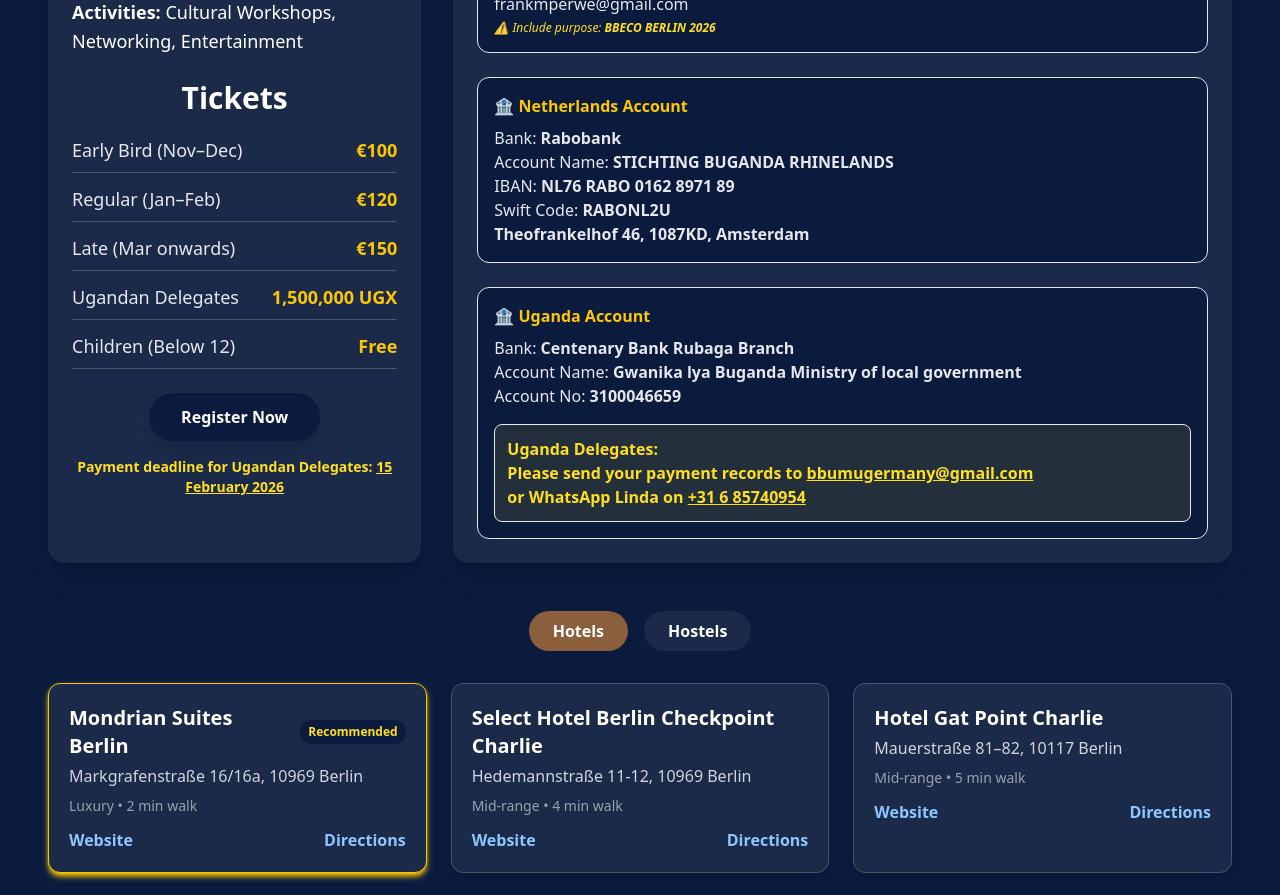
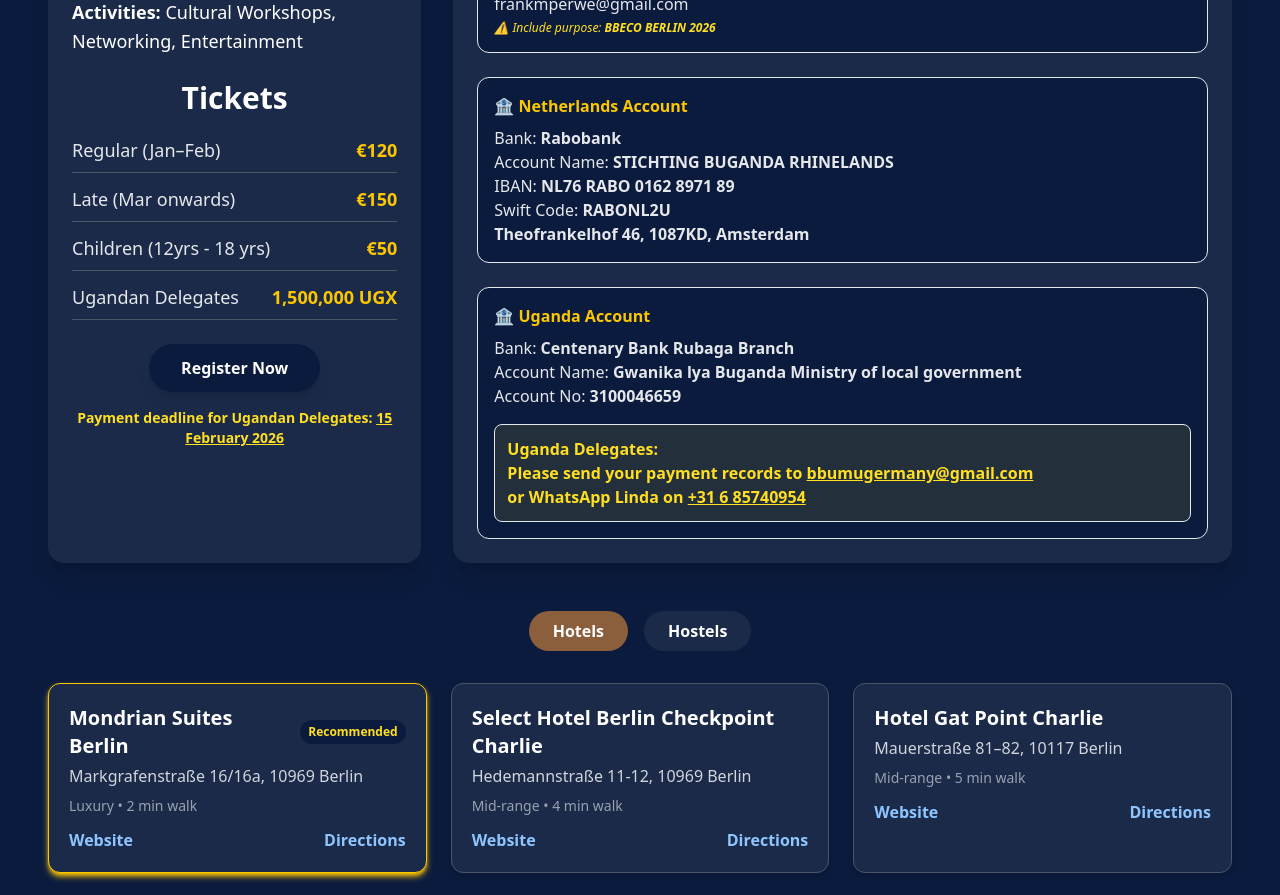
Before and after one commit to mperwe/bug-form_frontend, a React (Vite) app: page / in a window 1280 px wide. Shown: the part 1060-1955 px from the top of the page. Built offline with nearby package versions, Linux system fonts and the light colour scheme; the HTML template or start-up script is replaced by a standard one.

Commit message:
change payment period

```diff
--- a/src/pages/Home.jsx
+++ b/src/pages/Home.jsx
@@ -208,11 +208,12 @@
   // TICKETS
   //
   const tickets = [
-    { type: "Early Bird (Nov–Dec)", price: "€100" },
+
     { type: "Regular (Jan–Feb)", price: "€120" },
     { type: "Late (Mar onwards)", price: "€150" },
+    { type: "Children (12yrs - 18 yrs)", price: "€50" },
     { type: "Ugandan Delegates", price: "1,500,000 UGX" },
-    { type: "Children (Below 12)", price: "Free" },
+
   ];
 
   return (
```
